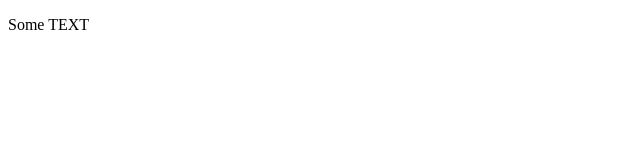
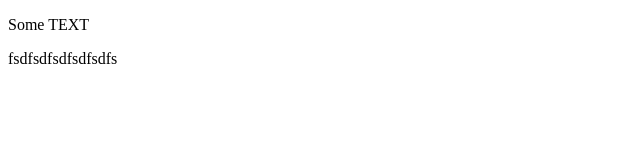
Before and after one commit to ApolloJeka/Homework2, a plain HTML site: page index.html in a window 1280 px wide. Shown: the whole page, without its empty margins (0-640 px from the left). Drawn offline with Linux system fonts and the light colour scheme.

Commit message:
second branch

```diff
--- a/index.html
+++ b/index.html
@@ -8,6 +8,6 @@
 </head>
 <body>
     <p> Some TEXT</p>
-
+    <p>fsdfsdfsdfsdfsdfs</p>
 </body>
 </html>
```
